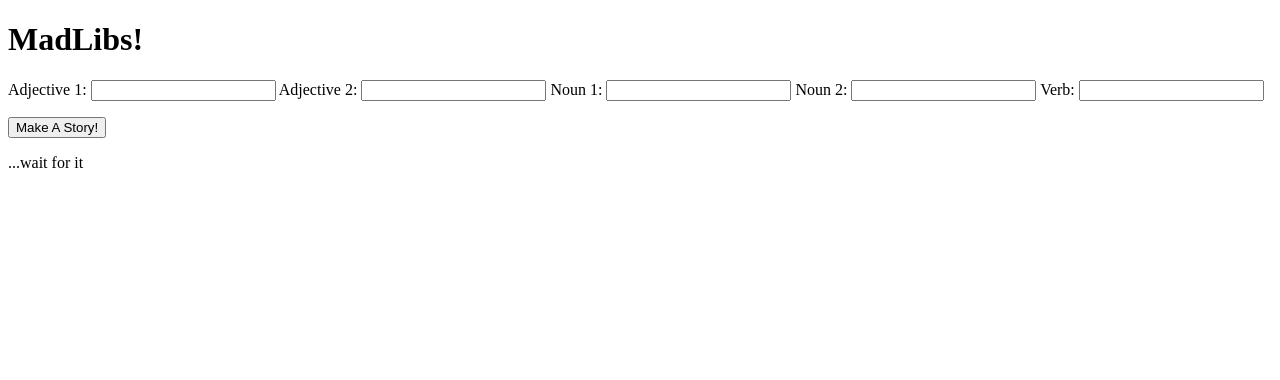
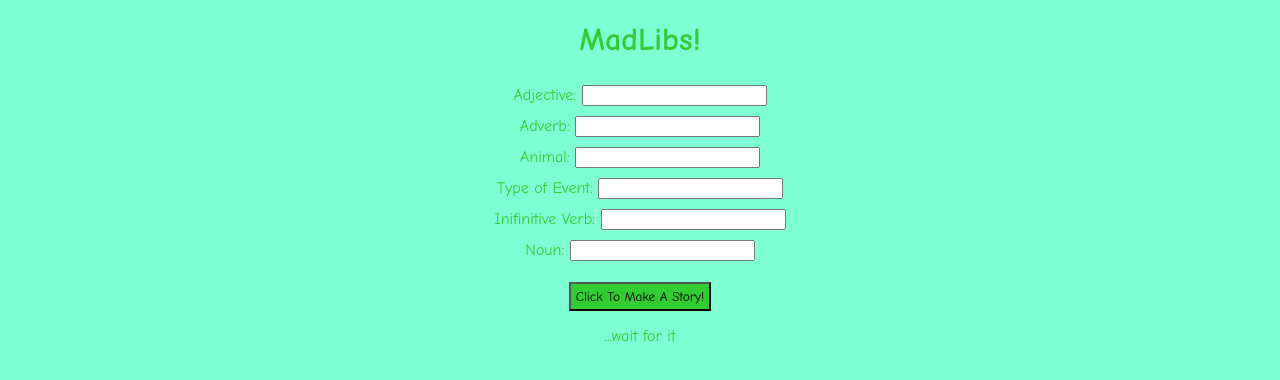
Before and after one commit to miniponz/Mad-lib, a plain HTML site: page index.html in a window 1280 px wide. Drawn offline with Linux system fonts and the light colour scheme.

Commit message:
added style and funnier things

```diff
--- a/index.html
+++ b/index.html
@@ -3,36 +3,40 @@
 <head>
     <meta charset="UTF-8">
     <meta name="viewport" content="width=device-width, initial-scale=1.0">
-
     <title>MadLib Stuff</title>
 
+    <link rel="stylesheet" href="main.css">
 </head>
 <body>
     <h1>MadLibs!</h1>
 
     <label>
-            Adjective 1:
+            Adjective:
             <input id="adjective-1">
     </label>
     <label>
-            Adjective 2:
+            Adverb:
             <input id="adjective-2">
     </label>
     <label>
-            Noun 1:
+            Animal:
             <input id="noun-1">
     </label>
     <label>
-            Noun 2:
+            Type of Event:
             <input id="noun-2">
     </label>
     <label>
-            Verb:
+            Inifinitive Verb:
             <input id="verb-1">
+    </label>
+    <label>
+            Noun:
+            <input id="noun-3">
     </label>
 
     <p>
-        <button onclick="makeMadLib()">Make A Story!</button>
+        <button onclick="makeMadLib()">Click To Make A Story!</button>
     </p>
 
     <p id="prompt">...wait for it
--- /dev/null
+++ b/main.css
@@ -0,0 +1,21 @@
+body{
+    font-family: "Comic Sans MS";
+    background-color: aquamarine;
+    color: limegreen;
+    text-align: center;
+}
+h1{
+    color: limegreen;
+}
+
+label{
+    display: block;
+    padding: 5px;
+}
+
+button{
+    color: black;
+    background: limegreen;
+    padding: 5px;
+    font-family: "Comic Sans MS";
+}
--- a/main.js
+++ b/main.js
@@ -6,6 +6,7 @@ function makeMadLib(){
     var noun1Input = document.getElementById('noun-1');
     var noun2Input = document.getElementById('noun-2');
     var verb1Input = document.getElementById('verb-1');
+    var noun3Input = document.getElementById('noun-3');
 
 //get the values of all the word inputs
     var adjective1 = adjective1Input.value;
@@ -13,9 +14,10 @@ function makeMadLib(){
     var noun1 = noun1Input.value;
     var noun2 = noun2Input.value;
     var verb1 = verb1Input.value;
+    var noun3 = noun3Input.value;
 
 //make a madlib string with speedy, fast, tortoise, race, watch.
-    var story = 'There once was a ' +adjective1 + ' hare who bragged about how '+adjective2+ ' he could run. Tired of hearing him boast, Slow and Steady, the ' +noun1+', challenged him to a '+noun2+'. All the animals in the forest gathered to '+ verb1+".";
+    var story = 'There once was a ' +adjective1 + ' hare who bragged about how '+adjective2+ ' he could run. Tired of hearing him boast, Slow and Steady, the ' +noun1+', challenged him to a '+noun2+'. All the animals in the forest gathered '+ verb1+'. But ' + noun1 + ' had a trick up his sleeve, and that trick was a ' + noun3 + '.... TO BE CONTINUED....';
 
 
 //display the madlib string
```
